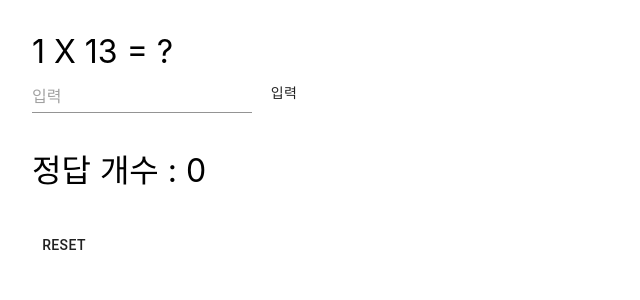
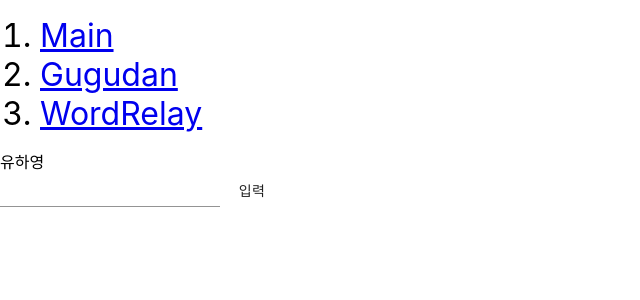
Before and after one commit to glory4god/project-team, a React (Create React App) app: page /wordrelay in a window 1280 px wide. Shown: the top 300 px of the page, without its empty margins (0-640 px from the left). Built offline with nearby package versions, Linux system fonts and the light colour scheme.

Commit message:
add WordRelay components

```diff
--- a/src/App.jsx
+++ b/src/App.jsx
@@ -2,15 +2,18 @@ import React from 'react';
 import { Route } from 'react-router';
 import styled from 'styled-components';
 import Main from './components/Main';
-import Gugudan from './components/Gugudan';
+import GameMain from './gamecomponents/GameMain';
+import Gugudan from './gamecomponents/Gugudan';
+import WordRelay from './gamecomponents/WordRelay';
 
 const Root = styled.div``;
 
 const App = () => {
   return (
     <Root>
-      {/* <Route path="/" component={Main}></Route> */}
-      <Route path="/" component={Gugudan}></Route>
+      <Route path="/" component={GameMain}></Route>
+      <Route path="/gugudan" component={Gugudan}></Route>
+      <Route path="/wordrelay" component={WordRelay}></Route>
     </Root>
   );
 };
--- /dev/null
+++ b/src/gamecomponents/GameMain.jsx
@@ -0,0 +1,32 @@
+import React from 'react';
+import { Link } from 'react-router-dom';
+import styled from 'styled-components';
+
+const Menu = styled.ol`
+  li {
+    font-size: 2rem;
+  }
+  Link {
+    text-decoration: none;
+  }
+`;
+
+const GameMain = () => {
+  return (
+    <>
+      <Menu>
+        <li>
+          <Link to="/">Main</Link>
+        </li>
+        <li>
+          <Link to="/gugudan">Gugudan</Link>
+        </li>
+        <li>
+          <Link to="/wordrelay">WordRelay</Link>
+        </li>
+      </Menu>
+    </>
+  );
+};
+
+export default GameMain;
--- a/src/components/Gugudan.jsx
+++ b/src/gamecomponents/Gugudan.jsx
@@ -19,7 +19,7 @@ const Gugudan = () => {
     result: '',
   });
   const [score, setScore] = React.useState(0);
-  const inputRef = React.useRef();
+  const inputRef = React.useRef(null);
 
   const resultHandle = (value) => {
     if (!value) {
@@ -35,8 +35,6 @@ const Gugudan = () => {
     } else {
       setGugudan((prev) => ({
         ...prev,
-        first: Math.ceil(Math.random() * 20),
-        second: Math.ceil(Math.random() * 20),
         value: '',
         result: '땡',
       }));
--- /dev/null
+++ b/src/gamecomponents/WordRelay.jsx
@@ -0,0 +1,51 @@
+import React from 'react';
+import Input from '@material-ui/core/Input';
+import Button from '@material-ui/core/Button';
+
+const WordRelay = () => {
+  const [word, setWord] = React.useState({
+    word: '유하영',
+    value: '',
+    result: '',
+  });
+  const inputRef = React.useRef(null);
+
+  const onChange = (e) => {
+    setWord((prev) => ({
+      ...prev,
+      value: e.target.value,
+    }));
+  };
+
+  const onsubmit = (e) => {
+    e.preventDefault();
+    if (word.word[word.word.length - 1] === word.value[0]) {
+      setWord({
+        word: word.value,
+        value: '',
+        result: '딩동댕',
+      });
+      inputRef.current.focus();
+    } else {
+      setWord((prev) => ({
+        ...prev,
+        value: '',
+        result: '땡',
+      }));
+      inputRef.current.focus();
+    }
+  };
+
+  return (
+    <>
+      <div>{word.word}</div>
+      <form onSubmit={onsubmit}>
+        <Input ref={inputRef} onChange={onChange} value={word.value}></Input>
+        <Button>입력</Button>
+      </form>
+      <div>{word.result}</div>
+    </>
+  );
+};
+
+export default WordRelay;
```
Also changed, not shown: package.json (line endings or trailing spaces).
